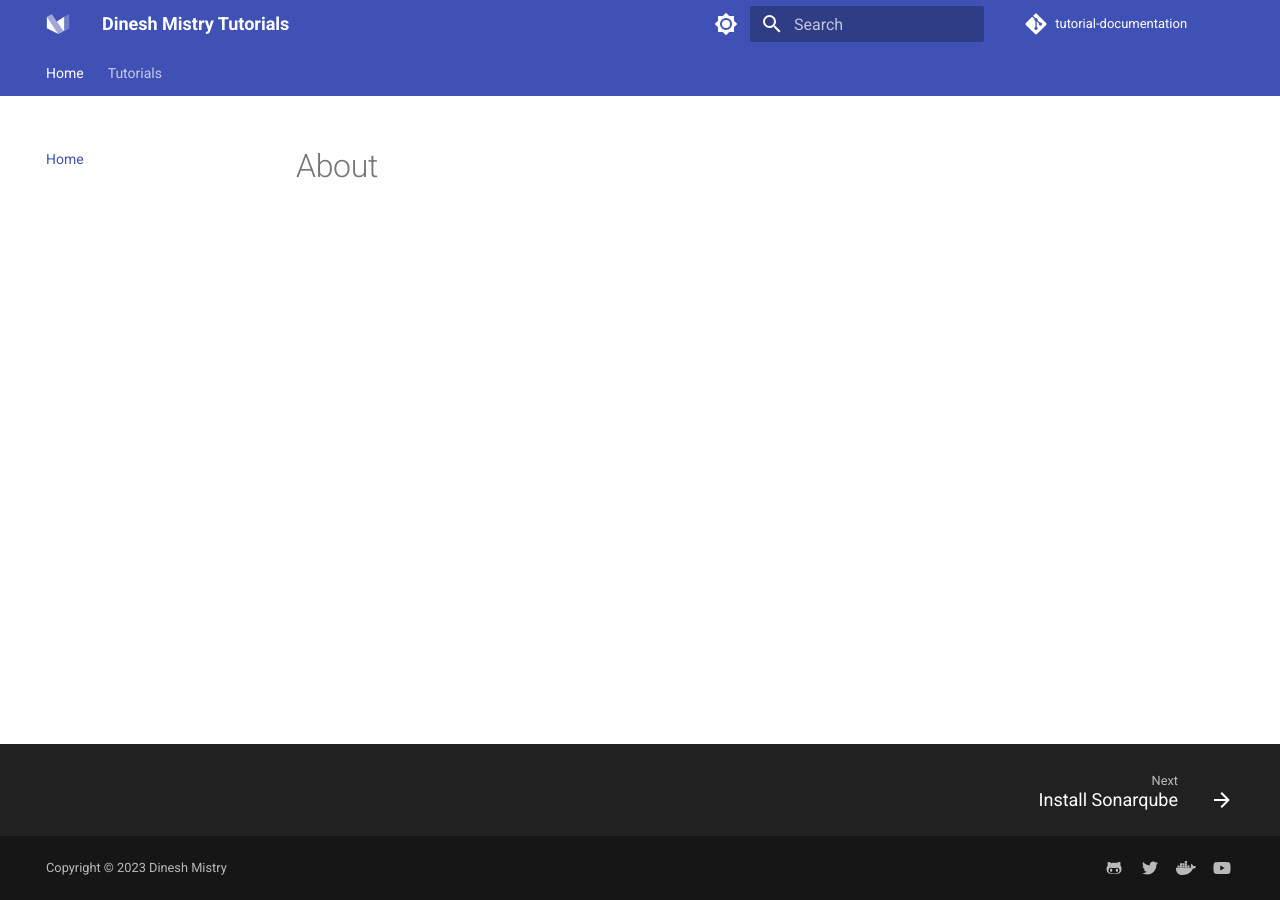
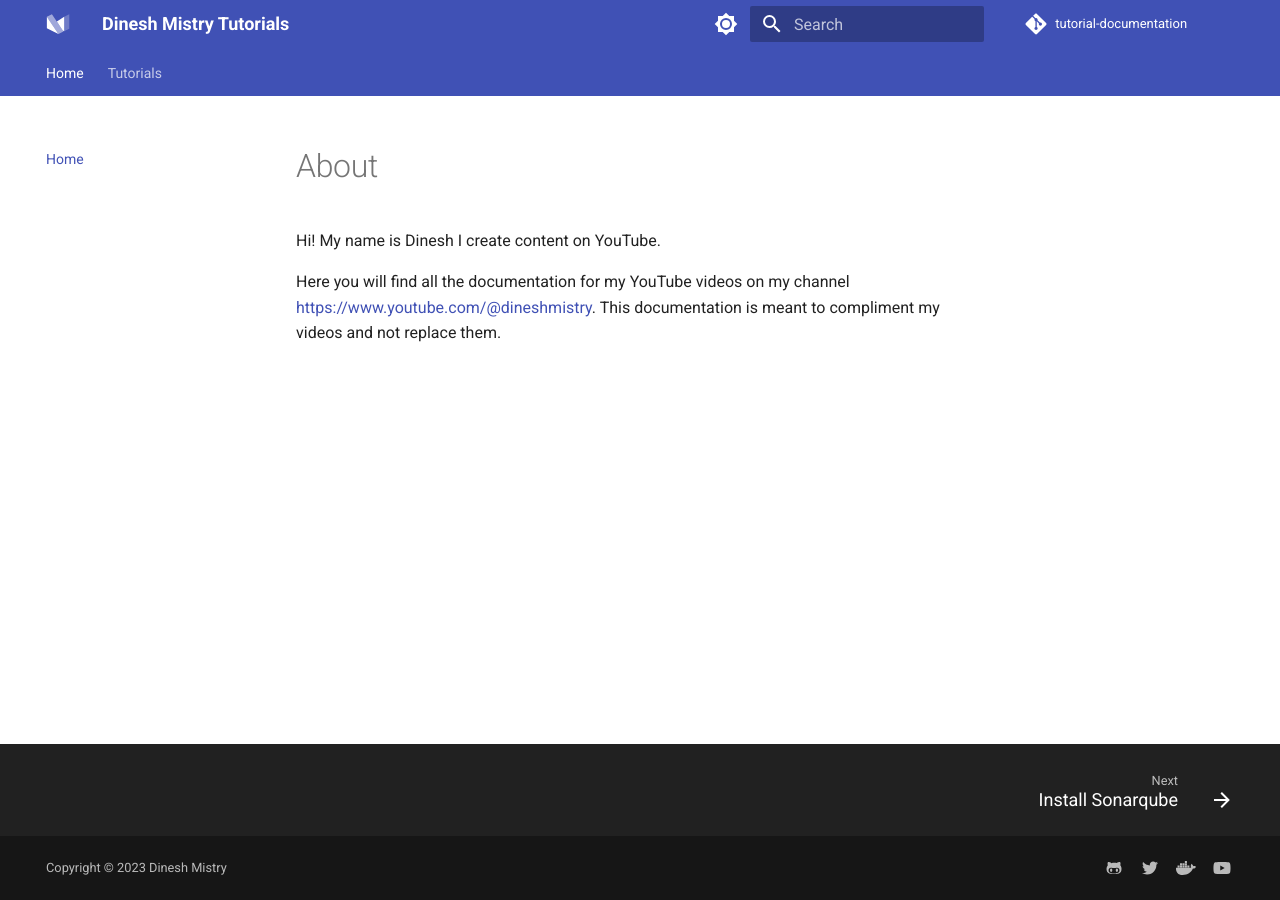
Before and after one commit to dmancloud/tutorial-documentation, an MkDocs documentation site: the page built from docs/index.md, in a window 1280 px wide. Built offline with MkDocs 1.6.1 and Material for MkDocs 9.7.7, drawn with Linux system fonts in a browser that asks for light colours; comment, search, counter and statistics services are not loaded; the version menu is left out.

Commit message:
Update index.md

```diff
--- a/docs/index.md
+++ b/docs/index.md
@@ -1 +1,4 @@
 # About
+Hi! My name is Dinesh I create content on YouTube.
+
+Here you will find all the documentation for my YouTube videos on my channel https://www.youtube.com/@dineshmistry. This documentation is meant to compliment my videos and not replace them.
```
